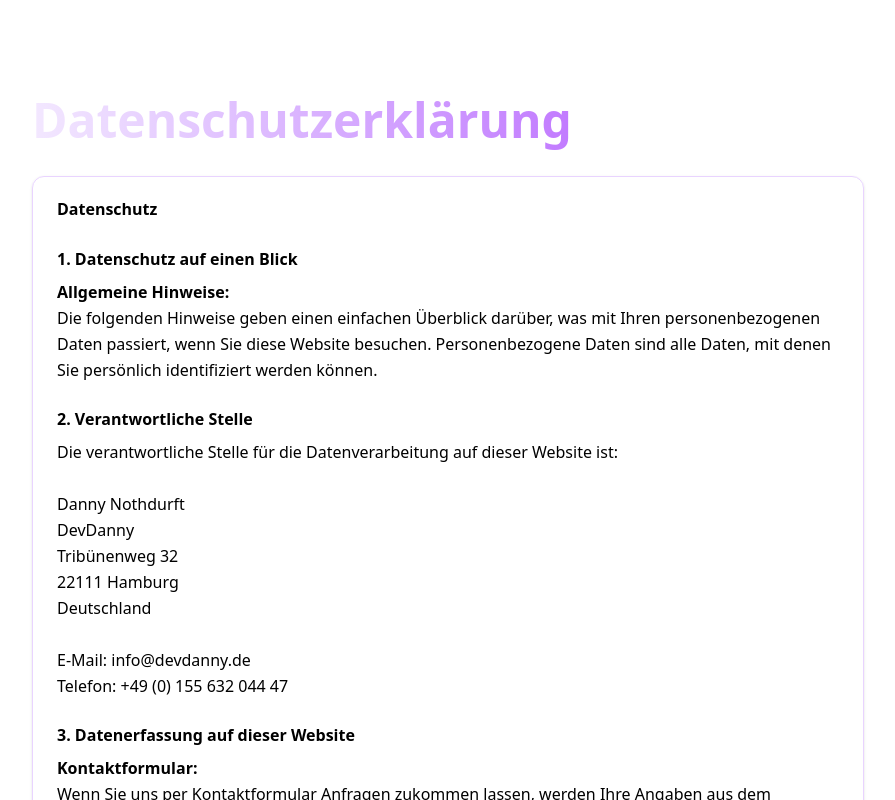
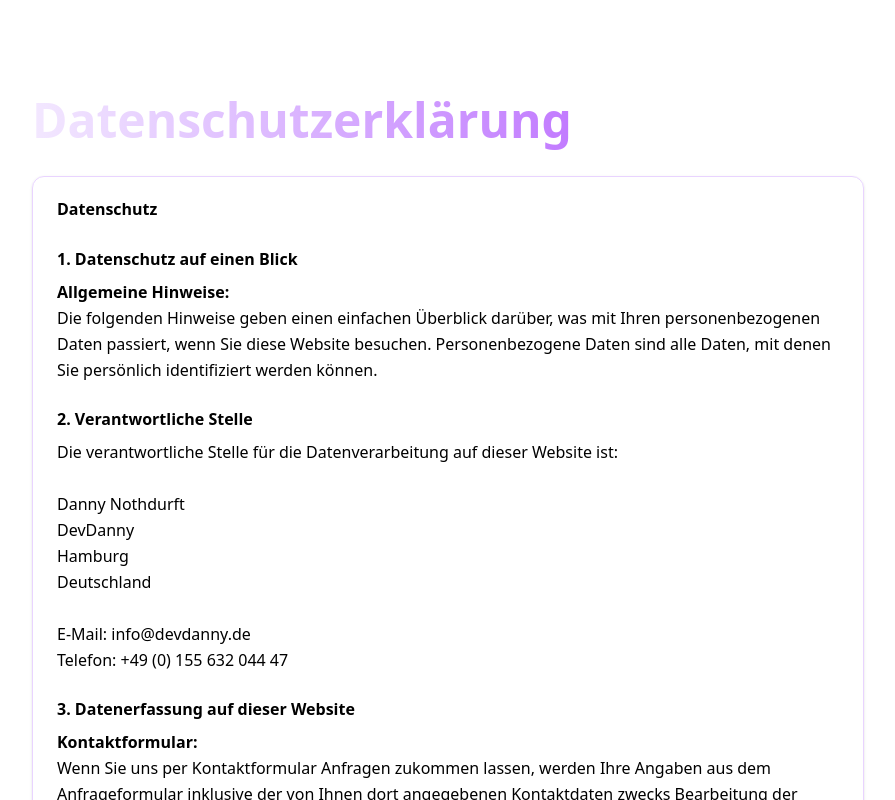
Before and after one commit to dannynothdurft/startseite, a Next.js app: page /datenschutz in a window 1280 px wide. Shown: the top 800 px of the page, without its empty margins (192-1087 px from the left). Built offline with nearby package versions, Linux system fonts and the light colour scheme.

Commit message:
adresse raus

```diff
--- a/src/app/datenschutz/page.tsx
+++ b/src/app/datenschutz/page.tsx
@@ -40,9 +40,7 @@ export default function DatenschutzPage() {
                 <br />
                 DevDanny
                 <br />
-                Tribünenweg 32
-                <br />
-                22111 Hamburg
+                Hamburg
                 <br />
                 Deutschland
                 <br />
--- a/src/app/impressum/page.tsx
+++ b/src/app/impressum/page.tsx
@@ -22,9 +22,7 @@ export default function ImpressumPage() {
                 <br />
                 DevDanny
                 <br />
-                Tribünenweg 32
-                <br />
-                22111 Hamburg
+                Hamburg
                 <br />
                 Deutschland
               </p>
@@ -68,9 +66,7 @@ export default function ImpressumPage() {
               <p className="text-muted-foreground leading-relaxed">
                 Danny Nothdurft
                 <br />
-                Tribünenweg 32
-                <br />
-                22111 Hamburg
+                Hamburg
               </p>
             </div>
 
--- a/src/app/kontakt/page.tsx
+++ b/src/app/kontakt/page.tsx
@@ -68,9 +68,7 @@ export default function ContactPage() {
                   <div>
                     <h3 className="font-semibold mb-1">Adresse</h3>
                     <p className="text-sm text-muted-foreground leading-relaxed">
-                      Tribünenweg 32
-                      <br />
-                      22111 Hamburg
+                      Hamburg
                       <br />
                       Deutschland
                     </p>
```
